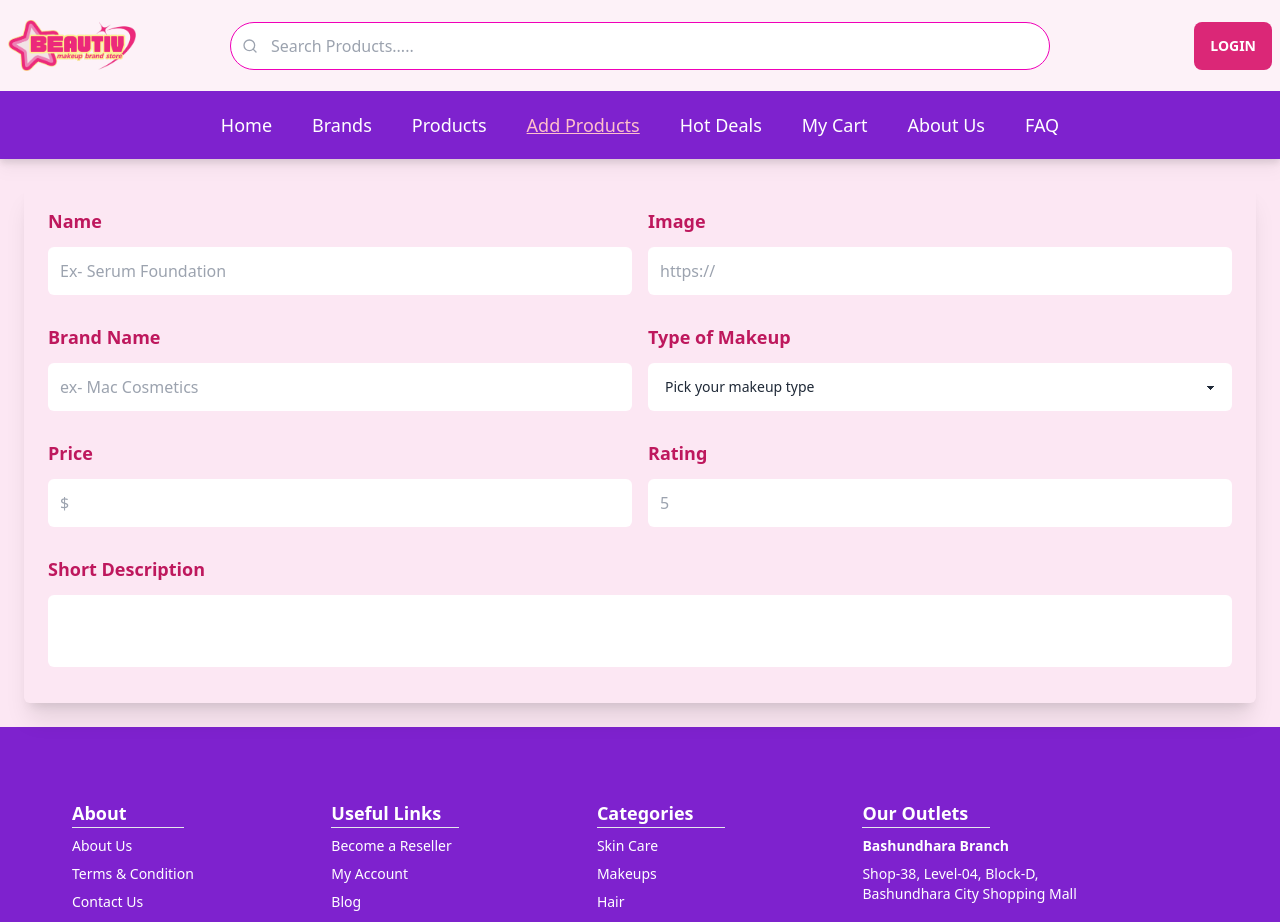
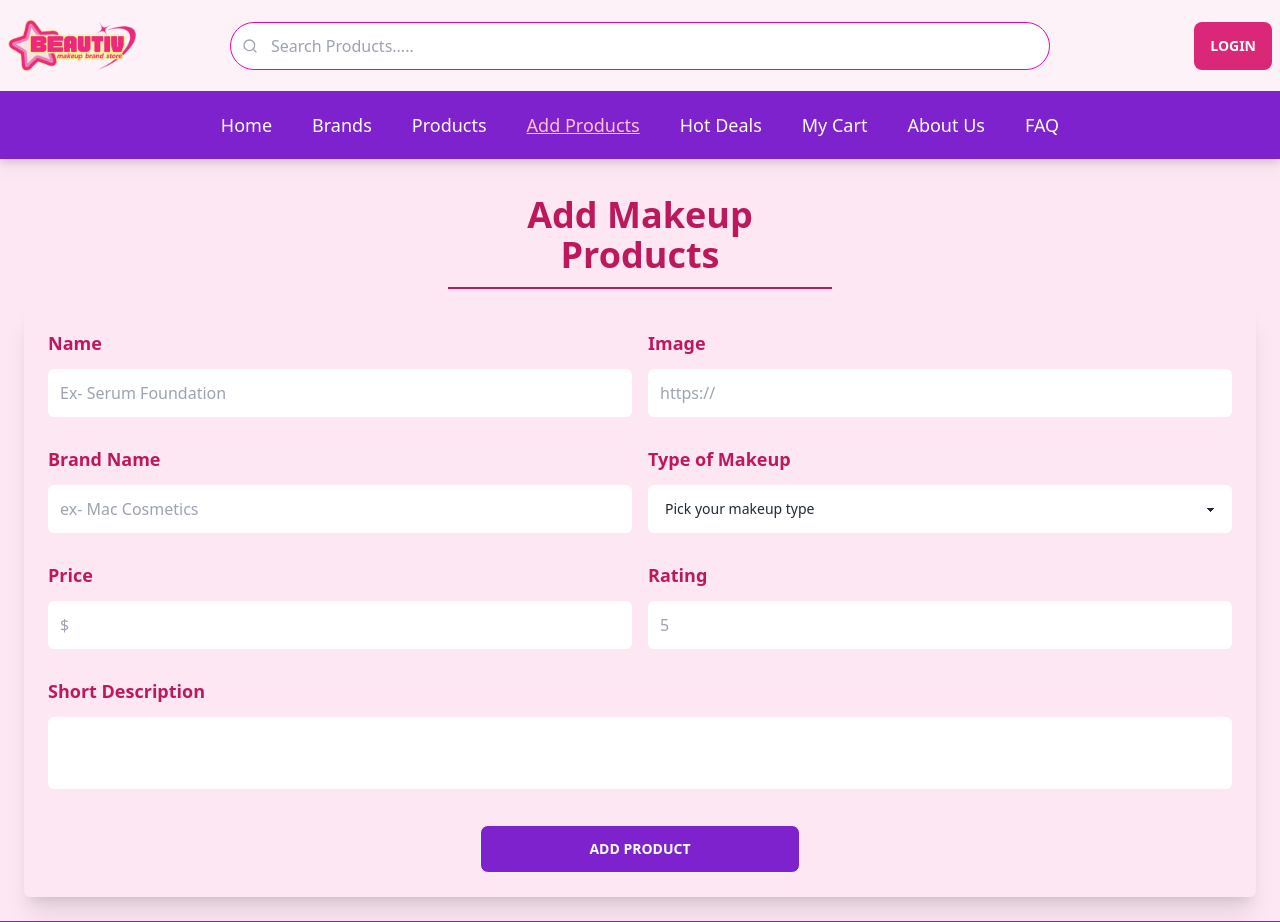
Before and after one commit to nusrat-jahan7/beautiv-client, a React (Vite) app: page /add-product in a window 1280 px wide. Shown: the top 922 px of the page. Built offline with nearby package versions, Linux system fonts and the light colour scheme; no server answers.

Commit message:
Add product page & functionality done

```diff
--- a/src/pages/AddProduct.jsx
+++ b/src/pages/AddProduct.jsx
@@ -1,12 +1,49 @@
 const AddProduct = () => {
+  const handleSubmit = (event) => {
+    event.preventDefault();
+    const form = event.target;
+
+    const name = form.name.value;
+    const image = form.image.value;
+    const brandName = form.brandName.value;
+    const type = form.type.value;
+    const price = form.price.value;
+    const rating = form.rating.value;
+    const description = form.description.value;
+    const data = {
+      name,
+      image,
+      brandName,
+      type,
+      price,
+      rating,
+      description,
+    };
+
+    fetch("https://beautiv-server.vercel.app/products", {
+      method: "POST",
+      headers: {
+        "Content-Type": "application/json",
+      },
+      body: JSON.stringify(data),
+    })
+      .then((res) => res.json())
+      .then((data) => console.log(data));
+    form.reset();
+  };
+
   return (
+    <div>
       <section className="p-6 bg-pink-100">
+        <h1 className="text-center text-4xl border-b-2 border-pink-700 w-96 mx-auto font-semibold text-pink-700 py-3">
+          Add Makeup Products
+        </h1>
         <form
-        noValidate=""
+          onSubmit={handleSubmit}
           action=""
-        className="container flex flex-col mx-auto space-y-12"
+          className="container flex flex-col mx-auto mt-4 space-y-12"
         >
-        <fieldset className="grid grid-cols-4 gap-6 p-6 rounded-md shadow-xl">
+          <div className="grid grid-cols-4 gap-6 p-6 rounded-md shadow-xl">
             <div className="grid grid-cols-6 gap-4 w-full mx-auto col-span-full ">
               <div className="col-span-full sm:col-span-3">
                 <label
@@ -16,39 +53,54 @@ const AddProduct = () => {
                   Name
                 </label>
                 <input
-                id="firstname"
+                  id=""
+                  name="name"
                   type="text"
                   placeholder="Ex- Serum Foundation"
                   className="w-full my-3 rounded-md p-3 focus:ring"
                 />
               </div>
               <div className="col-span-full sm:col-span-3">
-              <label htmlFor="website" className="lg:text-lg lg:font-semibold text-pink-700">
+                <label
+                  htmlFor="website"
+                  className="lg:text-lg lg:font-semibold text-pink-700"
+                >
                   Image
                 </label>
                 <input
-                id="website"
+                  id=""
+                  name="image"
                   type="text"
                   placeholder="https://"
                   className="w-full p-3 my-3 rounded-md focus:ring"
                 />
               </div>
               <div className="col-span-full sm:col-span-3">
-              <label htmlFor="city" className="lg:text-lg lg:font-semibold text-pink-700">
+                <label
+                  htmlFor="city"
+                  className="lg:text-lg lg:font-semibold text-pink-700"
+                >
                   Brand Name
                 </label>
                 <input
-                id="city"
+                  id=""
+                  name="brandName"
                   type="text"
                   placeholder="ex- Mac Cosmetics"
                   className="w-full p-3 my-3 rounded-md focus:ring"
                 />
               </div>
               <div className="col-span-full sm:col-span-3">
-              <label htmlFor="state" className="lg:text-lg lg:font-semibold text-pink-700">
+                <label
+                  htmlFor="state"
+                  className="lg:text-lg lg:font-semibold text-pink-700"
+                >
                   Type of Makeup
                 </label>
-              <select className="select my-3 w-full rounded-md focus:ring">
+                <select
+                  name="type"
+                  className="select my-3 w-full rounded-md focus:ring"
+                >
                   <option disabled selected>
                     Pick your makeup type
                   </option>
@@ -62,22 +114,24 @@ const AddProduct = () => {
                 </select>
               </div>
               <div className="col-span-full sm:col-span-3">
-              <label htmlFor="zip" className="lg:text-lg lg:font-semibold text-pink-700">
+                <label className="lg:text-lg lg:font-semibold text-pink-700">
                   Price
                 </label>
                 <input
-                id="zip"
+                  id=""
+                  name="price"
                   type="text"
                   placeholder="$"
                   className="w-full p-3 my-3 rounded-md focus:ring"
                 />
               </div>
               <div className="col-span-full sm:col-span-3">
-              <label htmlFor="zip" className="lg:text-lg lg:font-semibold text-pink-700">
+                <label className="lg:text-lg lg:font-semibold text-pink-700">
                   Rating
                 </label>
                 <input
-                id="zip"
+                  id=""
+                  name="rating"
                   type="text"
                   placeholder="5"
                   className="w-full p-3 my-3 rounded-md focus:ring"
@@ -85,20 +139,28 @@ const AddProduct = () => {
               </div>
 
               <div className="col-span-full">
-              <label htmlFor="address" className="lg:text-lg lg:font-semibold text-pink-700">
+                <label className="lg:text-lg lg:font-semibold text-pink-700">
                   Short Description
                 </label>
                 <input
-                id="address"
+                  id=""
+                  name="description"
                   type="text"
                   placeholder=""
                   className="w-full p-3 my-3 py-6 rounded-md focus:ring-pink-700"
                 />
               </div>
             </div>
-        </fieldset>
+            <button
+              type="submit"
+              className="col-span-full w-80 mx-auto btn bg-purple-700 text-white hover:bg-pink-700"
+            >
+              Add Product
+            </button>
+          </div>
         </form>
       </section>
+    </div>
   );
 };
 
```
Also changed, not shown: 1 other file (tests, documents, lock files or other folders). Lines whose indentation alone changed are shown as unchanged.
